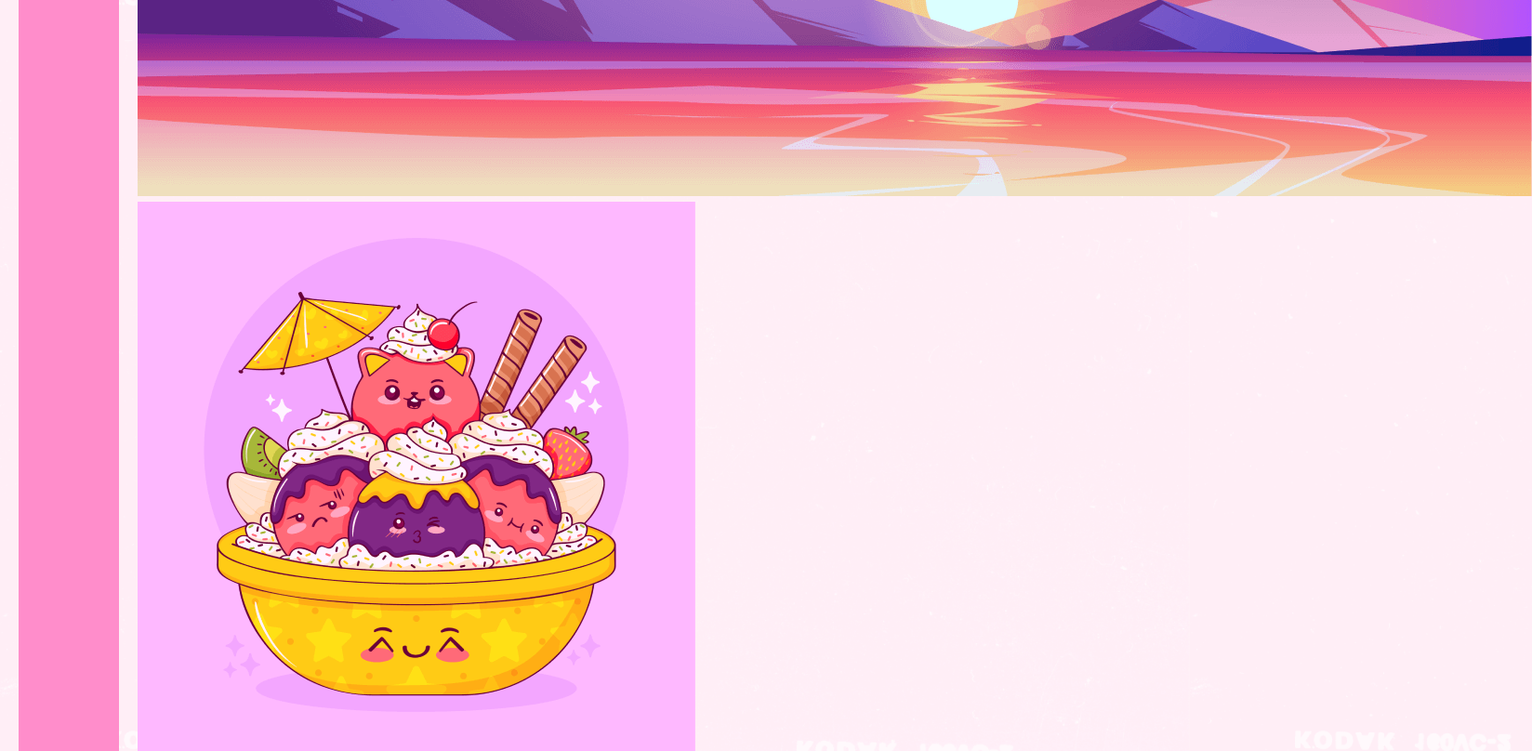
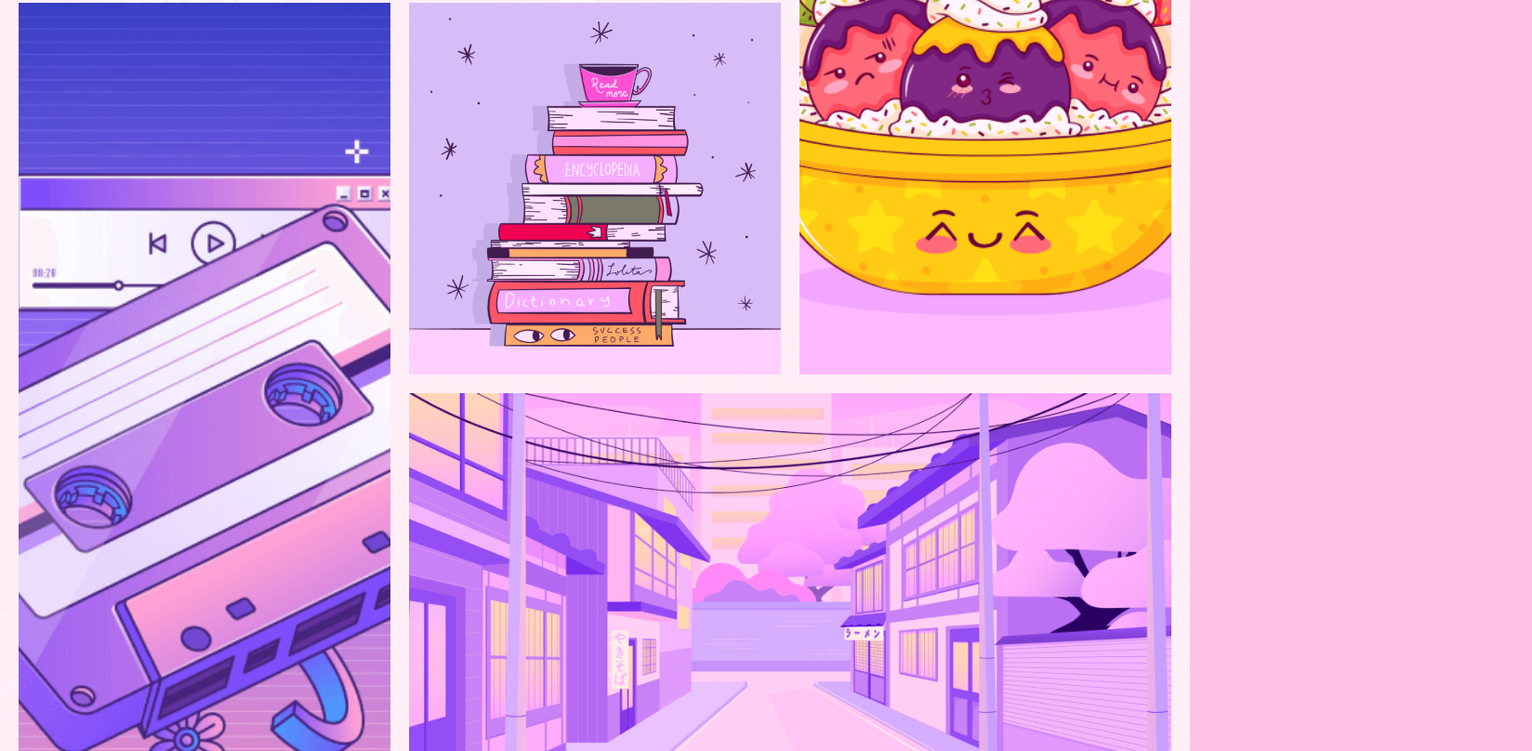
Before and after one commit to Frogush/no-focus, a website: page index.html in a window 1280 px wide. Shown: the part 3180-3988 px from the top of the page at 93% size, 1648 px wide, since content can reach past the window. Drawn offline with Linux system fonts and the light colour scheme.

Commit message:
style(gallery): add styles for gallery

```diff
--- a/styles/style.css
+++ b/styles/style.css
@@ -273,6 +273,56 @@
     gap: 20px;
 }
 
+.section__gallery {
+    display: flex;
+    flex-direction: column;
+    gap: 10px;
+}
+
+@media (min-width: 768px) {
+    .section__gallery {
+        gap: 20px;
+    }
+}
+
+.section__gallery-content {
+    display: grid;
+    gap: 10px;
+}
+
+@media (min-width: 768px) {
+    .section__gallery-content {
+        grid-template-columns: repeat(3, 1fr);
+        grid-template-rows: repeat(3, auto);
+        gap: 20px;
+    }
+}
+
+.section__gallery-img {
+    block-size: 100%;
+    inline-size: 100%;
+    object-fit: cover;
+    object-position: center;
+}
+
+@media (min-width: 768px) {
+    .section__gallery-img_sunset {
+        grid-column: span 2;
+    }
+
+    .section__gallery-img_ice-cream {
+        grid-row: span 2;
+    }
+
+    .section__gallery-img_tape {
+        grid-row: span 2;
+    }
+
+    .section__gallery-img_street {
+        grid-column: span 2;
+    }
+}
+
 /* FOOTER */
 
 .footer {
```
